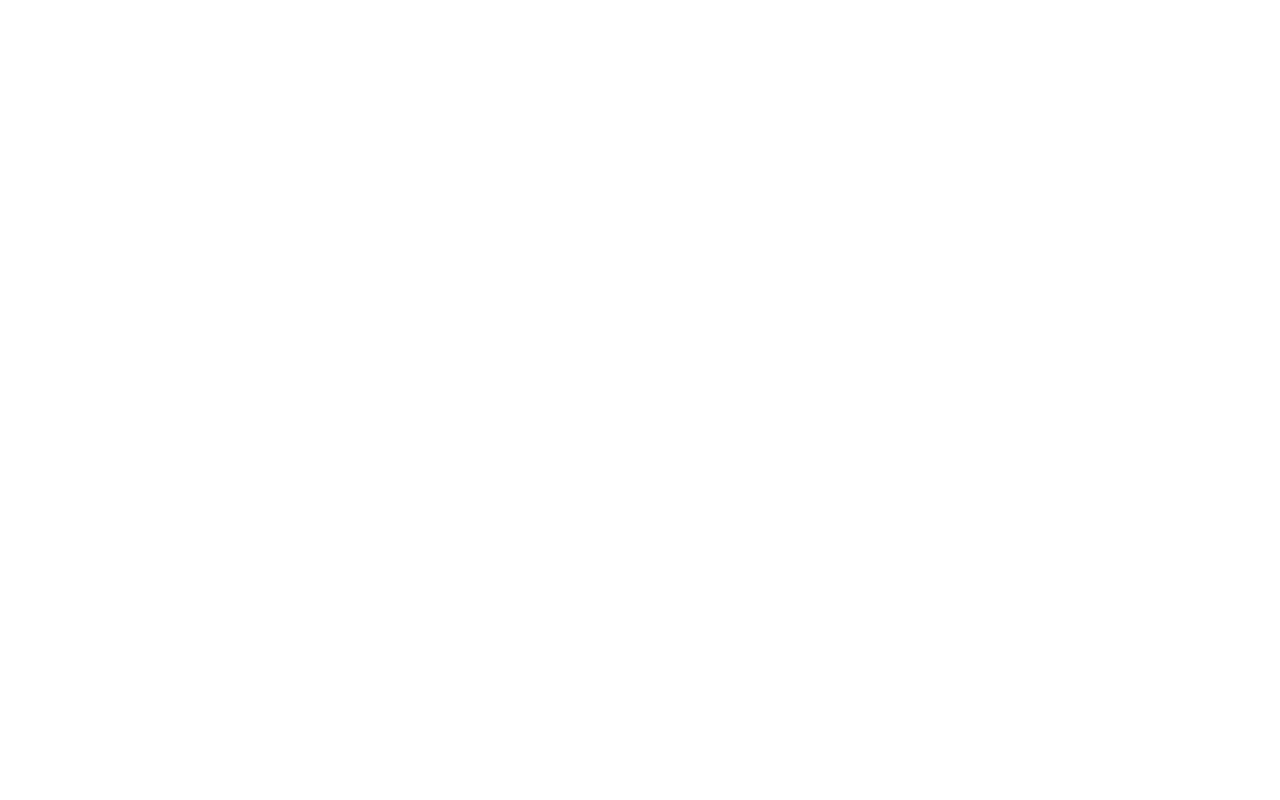
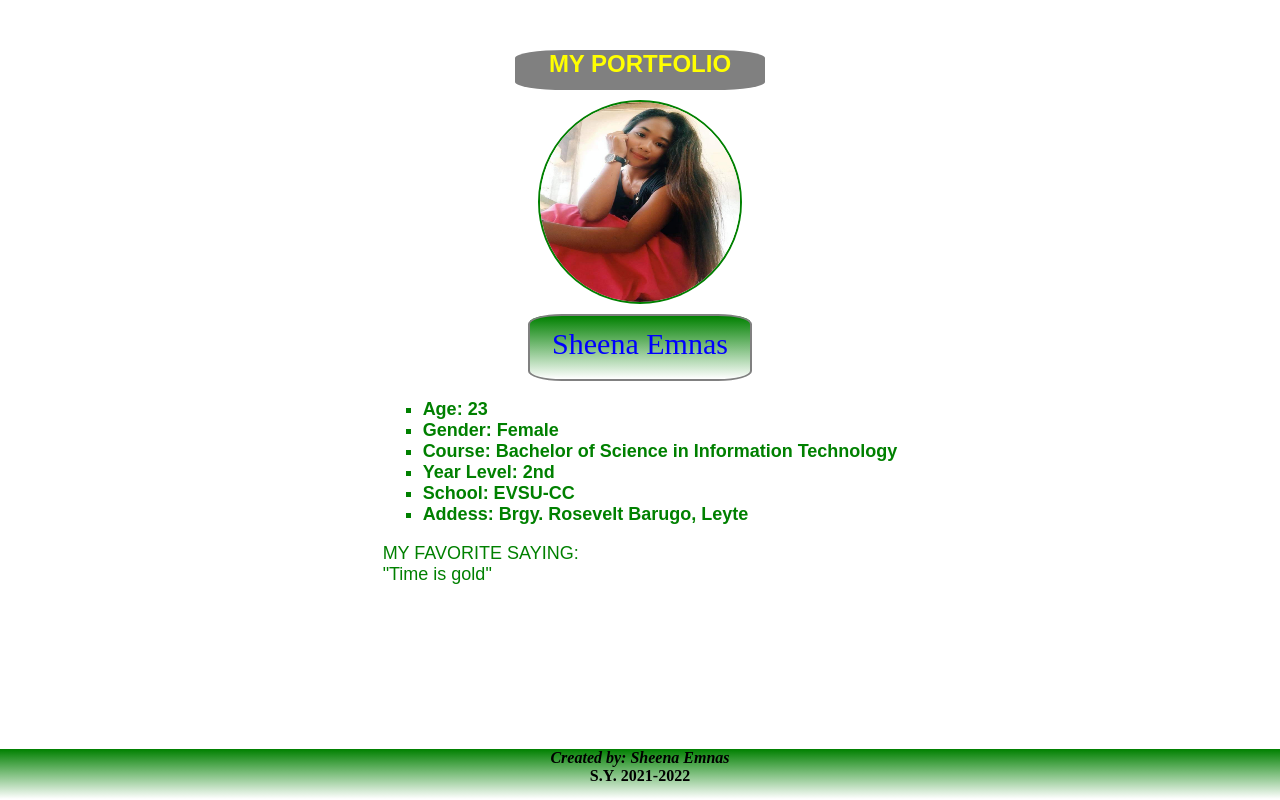
Before and after one commit to SheenaEmnas/Actvity-1, a plain HTML site: page index.html in a window 1280 px wide. Drawn offline with Linux system fonts and the light colour scheme.

Commit message:
portfolio branch done

```diff
--- a/index.html
+++ b/index.html
@@ -1,9 +1,144 @@
 <!DOCTYPE html>
-<html>
+<html lang="en">
     <head>
-        <title>PORTFOLIO</title>
+        <meta charset="utf-8">
+        <meta http-equiv="X-UA-Compatible" content="IE-edge">
+        <meta name="viewport" content="width=device-width, initial-scale=1.0">
+        <title> FIRST ACTIVITY</title>
+        <style>
+            @import url("https://fonts.googleapis.com/css?family=Tangerine:wght@300;400&display=swap");
+
+            main{
+    position:center;
+      margin-bottom: 0;
+                position: fixed;
+                top:40px;
+                bottom: 50px;
+                left: 0px;
+                right: 0;
+                overflow: auto;
+
+                background-size: 100%;
+                background-position: center;
+                background-repeat: no-repeat;
+            }
+            .portfolio-info{
+
+                background-color: gray;
+                color: yellow;
+                height: 40px;
+                text-align: center;
+                width: 250px;
+                margin-bottom: 10px;
+                border-radius: 20%;
+            }
+            .text{
+                font-family: Arial, Helvetica, sans-serif;
+                margin-top: 10px;
+
+
+            }
+
+
+            .portfolio-container {
+                display: grid;
+                place-items: center;
+            }
+
+            .portfolio-container img {
+                width: 200px;
+                height: 200px;
+                border-radius: 50%;
+                border:2px solid green;
+            }
+
+            .portfolio-container .name {
+                margin-top: 10px;
+                font-size: 30px;
+                color:blue;
+            }
+             fieldset{
+                border-radius: 15%;
+                border: 2px solid gray;
+                background: linear-gradient(green,white);
+             }
+
+            .details{
+
+                font-size: 18px;
+                font-family: Arial;
+                color: green;
+
+            }
+            .text2{
+                text-align: center;
+                font-size: 18px;
+                color: green;
+            }
+            .gallery-info{
+                background-color: gray;
+                color: yellow;
+                height: 40px;
+                text-align: center;
+                width: 250px;
+                margin-bottom: 10px;
+                margin-top: 40px;
+                border-radius: 20%;
+            }
+            .gallery-container img{
+                border:2px solid green;
+                border-radius: 15%;
+            }
+            .footer{
+            text-align: center;
+                position: absolute;
+                left: 0;
+                bottom: 1px;
+                width: 100%;
+                height: 50px;
+                overflow: hidden;
+                background: linear-gradient(green,white);
+
+
+        </style>
+
+
+
     </head>
     <body>
+        <main>
+        <center>
+        <div class="portfolio-info"><h2 class="text">MY PORTFOLIO</h2></center>
+        </div>
+        <div class="container">
+            <div class="portfolio-container">
+                <img src="Sheena.jpeg"
+                    alt="userimg">
+                <div class="name"><fieldset>Sheena Emnas</fieldset></div>
+                <div class="details">
 
-    </body>
+                    <ul style="list-style-type:square;">
+                        <li><b>Age: 23</b></li>
+                        <li><b>Gender: Female</b></li>
+                        <li><b>Course: Bachelor of Science in Information Technology</b></li>
+                        <li><b>Year Level: 2nd</b></li>
+                        <li><b>School: EVSU-CC</b></li>
+                        <li><b>Addess: Brgy. Rosevelt Barugo, Leyte</b></li>
+                    </ul>
+
+                    <p class="tex2">MY FAVORITE SAYING:<br>"Time is gold"</p>
+                </div>
+            </div>
+        </div>
+    </div>
+</main>
+        <footer class="footer">
+  <center>
+  <b><i>Created by: Sheena Emnas</i></b>
+  <br>
+  <b>S.Y. 2021-2022</b>
+</center>
+</footer>
+
+</body>
 </html>
```
Also changed, not shown: Sheena.jpeg (added).
